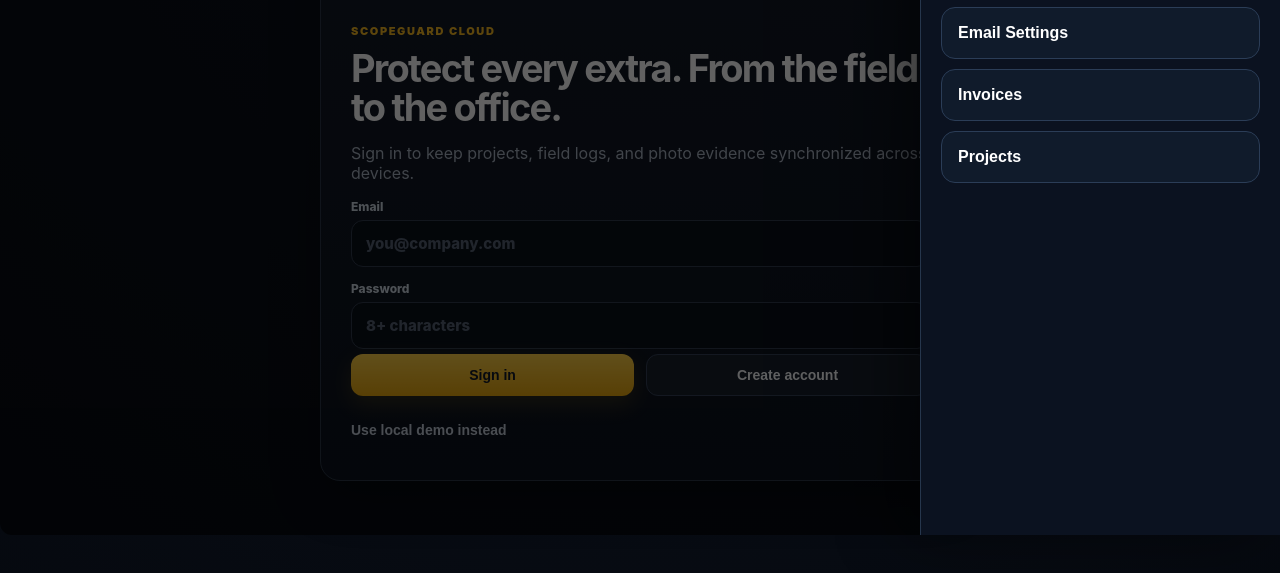
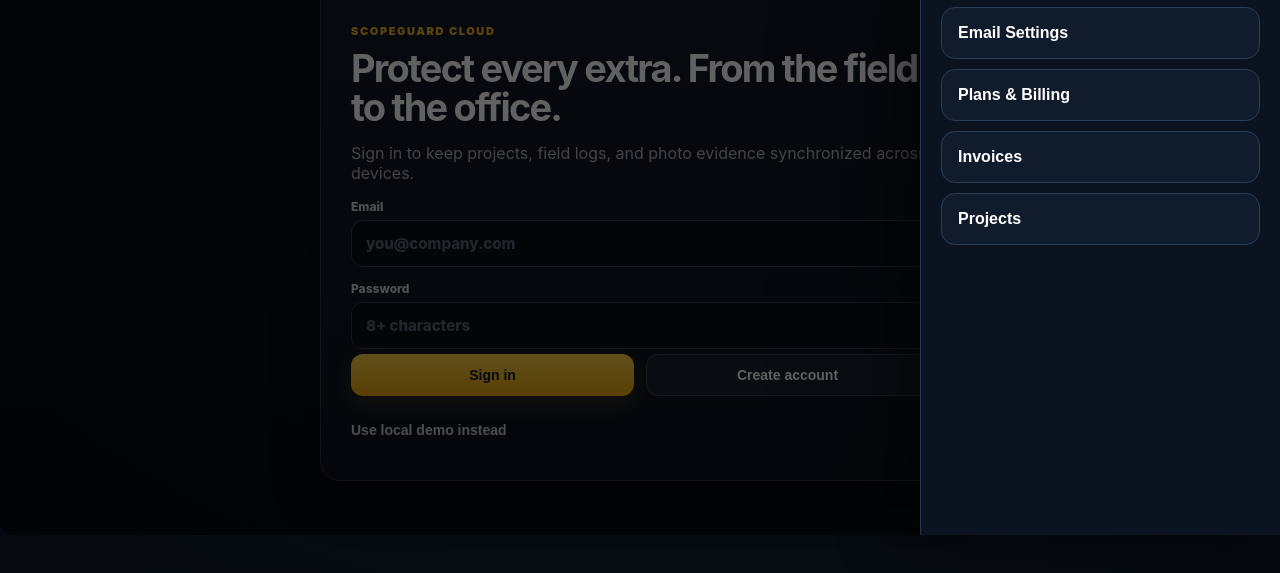
Before and after one commit to guardiancollc/Scopeguard, a website: page index.html in a window 1280 px wide. Both pictures are taken after a click on the button "Open menu". Shown: the part 265-838 px from the top of the page. Drawn offline with nearby package versions, Linux system fonts and the light colour scheme.

Commit message:
Add Plans & Billing to ScopeGuard menu

```diff
--- a/index.html
+++ b/index.html
@@ -1684,6 +1684,10 @@
         Email Settings
       </button>
 
+      <button id="menuPlansBtn">
+        Plans &amp; Billing
+      </button>
+
       <button id="menuInvoicesBtn">
         Invoices
       </button>
```
